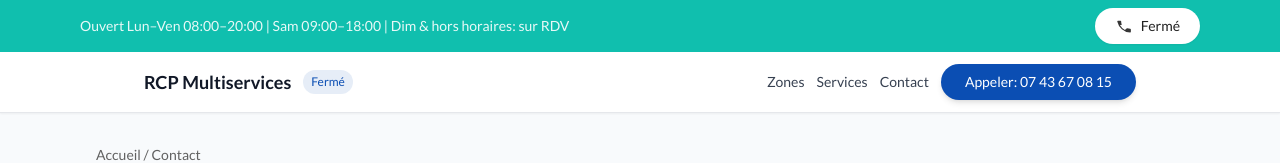
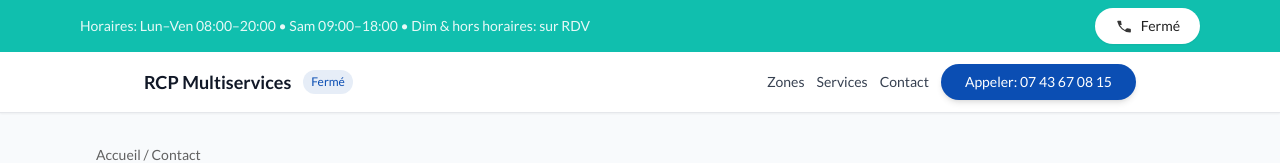
Before and after one commit to Soofmaax/RCP-Multiservices, a React (Vite) app: page /contact in a window 1280 px wide. Shown: the top 163 px of the page. Built offline with nearby package versions, Linux system fonts and the light colour scheme; no server answers.

Commit message:
chore(TopInfoBar): update hours label to use 'Horaires:' and bullet separators
Co-authored-by: Genie <genie@cosine.sh>

```diff
--- a/src/components/TopInfoBar.tsx
+++ b/src/components/TopInfoBar.tsx
@@ -2,7 +2,7 @@ import { openingStatusLabel } from '../utils/openingHours';
 
 export default function TopInfoBar() {
   const hours =
-    'Ouvert Lun–Ven 08:00–20:00 | Sam 09:00–18:00 | Dim & hors horaires: sur RDV';
+    'Horaires: Lun–Ven 08:00–20:00 • Sam 09:00–18:00 • Dim & hors horaires: sur RDV';
   const status = openingStatusLabel();
 
   return (
```
